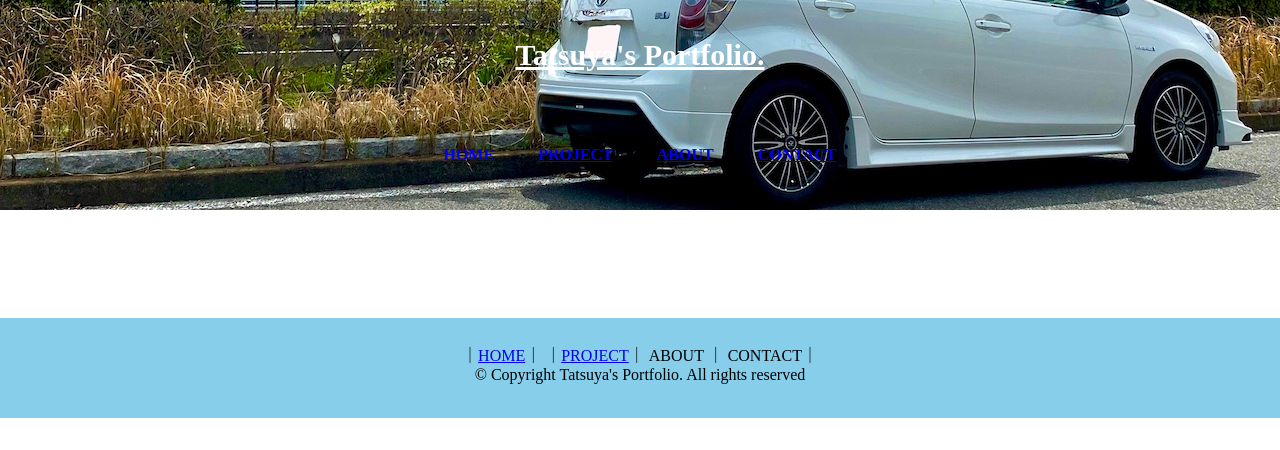
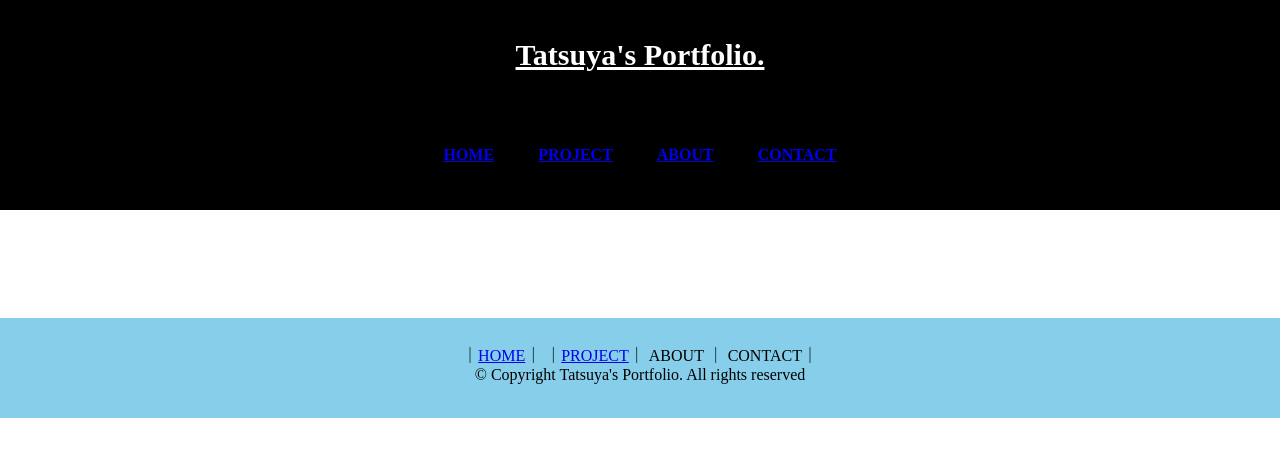
Before and after one commit to kitamitatsuya/doyolab, a PHP site: page / in a window 1280 px wide. Shown: the top 450 px of the page. Run offline with PHP 8.4, Linux system fonts and the light colour scheme.

Commit message:
index.html

```diff
--- a/style2.css
+++ b/style2.css
@@ -7,10 +7,9 @@
     padding: 5px 0;
     text-align: center;
     color:blue;
-    background-image: url("IMG_1485.jpeg");
-    background-position: center bottom;
-    background-size: cover;
+    background-color: black;
   }
+
   header .headline{
       line-height: 100px;
       font-size: 30px;
@@ -22,11 +21,13 @@
       line-height: 100px;
       list-style: none;
       font-weight: bold;
+
   }
   .nav-list-item {
     list-style: none;
     display: inline-block;
     margin: 0 20px;
+
   }
 
 footer{
```
